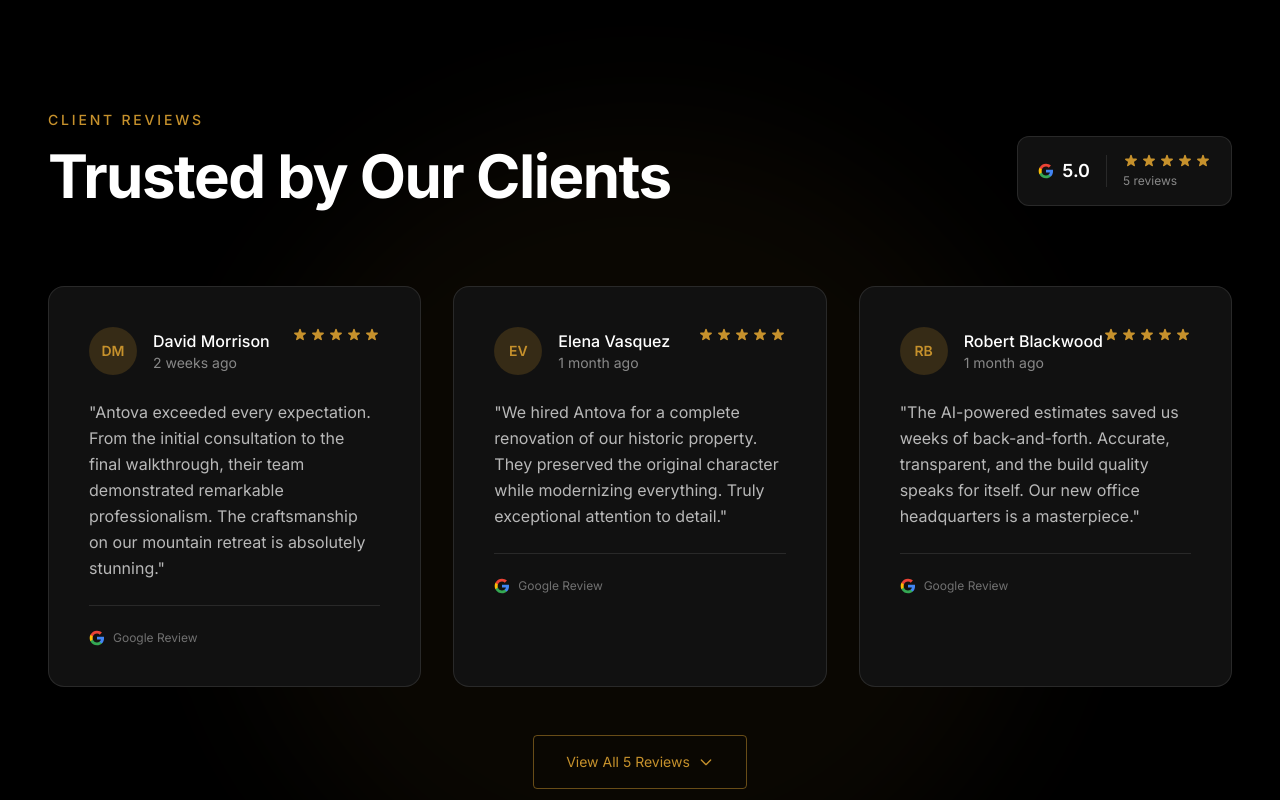
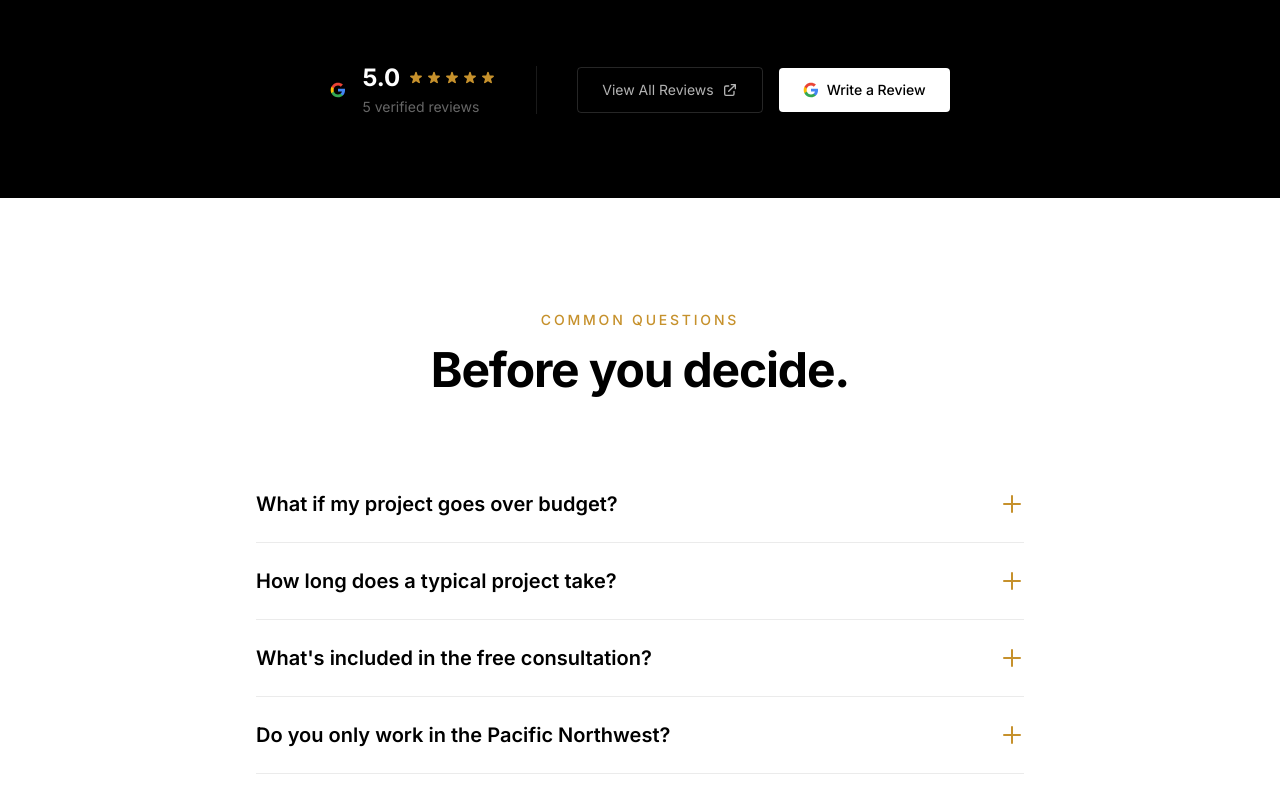
Before and after one commit to danjpm1/test6, a Next.js app: page / in a window 1280 px wide. Shown: the part 5760-6560 px from the top of the page. Built offline with nearby package versions, Linux system fonts and the light colour scheme.

Commit message:
Update page.tsx

```diff
--- a/app/page.tsx
+++ b/app/page.tsx
@@ -443,64 +443,40 @@ function GoogleReviewCard({ author_name, rating, relative_time_description, text
 }
 
 function GoogleReviewsSection() {
-  const [showAll, setShowAll] = useState(false)
-  const displayedReviews = showAll ? GOOGLE_REVIEWS : GOOGLE_REVIEWS.slice(0, 3)
-
   const avgRating = GOOGLE_REVIEWS.reduce((sum, r) => sum + r.rating, 0) / GOOGLE_REVIEWS.length
 
   return (
-    <section className="py-24 lg:py-32 bg-black relative overflow-hidden">
-      <div className="absolute top-1/2 left-1/2 -translate-x-1/2 -translate-y-1/2 w-[800px] h-[800px] bg-[#c6912c]/5 rounded-full blur-3xl pointer-events-none" />
-
+    <section className="py-16 lg:py-20 bg-black relative overflow-hidden">
       <div className="relative z-10 px-4 lg:px-8 xl:px-12 w-full max-w-[1800px] mx-auto">
-        <div className="flex flex-col lg:flex-row lg:items-end lg:justify-between gap-6 mb-16 lg:mb-20">
-          <div className="max-w-3xl">
-            <p className="text-[#c6912c] font-medium tracking-[0.2em] uppercase text-sm mb-4">Client Reviews</p>
-            <h2 className="text-4xl md:text-5xl lg:text-6xl font-bold text-white tracking-tight">
-              Trusted by Our Clients
-            </h2>
+        <div className="flex flex-col sm:flex-row items-center justify-center gap-6 sm:gap-10">
+          {/* Google badge */}
+          <div className="flex items-center gap-4">
+            <GoogleIcon />
+            <div>
+              <div className="flex items-center gap-2">
+                <span className="text-white font-bold text-2xl">{avgRating.toFixed(1)}</span>
+                <StarRating rating={Math.round(avgRating)} />
               </div>
-
-          <div className="flex items-center gap-4 bg-[#111] border border-white/10 rounded-xl px-5 py-4">
-            <div className="flex items-center gap-2">
-              <GoogleIcon />
-              <span className="text-white font-semibold text-lg">{avgRating.toFixed(1)}</span>
-            </div>
-            <div className="h-8 w-px bg-white/10" />
-            <div className="flex flex-col">
-              <StarRating rating={Math.round(avgRating)} />
-              <span className="text-white/50 text-xs mt-1">{GOOGLE_REVIEWS.length} reviews</span>
-            </div>
+              <span className="text-white/40 text-sm">{GOOGLE_REVIEWS.length} verified reviews</span>
             </div>
           </div>
 
-        <div className="grid md:grid-cols-2 lg:grid-cols-3 gap-6 lg:gap-8">
-          {displayedReviews.map((review, index) => (
-            <GoogleReviewCard key={index} {...review} />
-          ))}
-        </div>
+          {/* Divider */}
+          <div className="hidden sm:block h-12 w-px bg-white/10" />
 
-        {GOOGLE_REVIEWS.length > 3 && (
-          <div className="mt-12 text-center">
-            <button
-              onClick={() => setShowAll(!showAll)}
-              className="inline-flex items-center gap-2 px-8 py-4 text-sm text-[#c6912c] border border-[#c6912c]/50 rounded-[4px] hover:bg-[#c6912c]/10 transition-all duration-300"
+          {/* CTA */}
+          <div className="flex items-center gap-4">
+            <a
+              href="#"
+              target="_blank"
+              rel="noopener noreferrer"
+              className="inline-flex items-center gap-2 px-6 py-3 text-sm text-white/70 border border-white/15 rounded-[4px] hover:bg-white/5 hover:border-white/30 transition-all duration-300"
             >
-              {showAll ? "Show Less" : `View All ${GOOGLE_REVIEWS.length} Reviews`}
-              <svg
-                className={`w-4 h-4 transition-transform duration-300 ${showAll ? "rotate-180" : ""}`}
-                fill="none"
-                stroke="currentColor"
-                viewBox="0 0 24 24"
-              >
-                <path strokeLinecap="round" strokeLinejoin="round" strokeWidth={2} d="M19 9l-7 7-7-7" />
+              View All Reviews
+              <svg className="w-4 h-4" fill="none" stroke="currentColor" viewBox="0 0 24 24">
+                <path strokeLinecap="round" strokeLinejoin="round" strokeWidth={2} d="M10 6H6a2 2 0 00-2 2v10a2 2 0 002 2h10a2 2 0 002-2v-4M14 4h6m0 0v6m0-6L10 14" />
               </svg>
-            </button>
-          </div>
-        )}
-
-        <div className="mt-16 text-center">
-          <p className="text-white/50 text-sm mb-4">Had a great experience with Antova?</p>
+            </a>
             <a
               href="#"
               target="_blank"
@@ -508,8 +484,9 @@ function GoogleReviewsSection() {
               className="inline-flex items-center gap-2 px-6 py-3 bg-white text-black text-sm font-medium rounded-[4px] hover:bg-white/90 transition-colors duration-300"
             >
               <GoogleIcon />
-            Write a Review on Google
+              Write a Review
             </a>
+          </div>
         </div>
       </div>
     </section>
```
Lines whose indentation alone changed are shown as unchanged.
